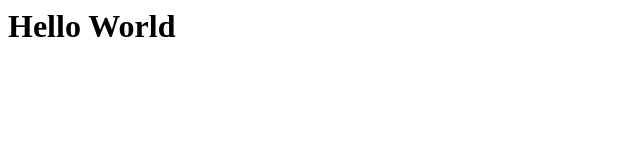
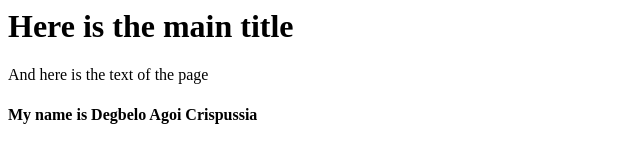
Before and after one commit to Crispussia/crispussia.github.io, a plain HTML site: page index.html in a window 1280 px wide. Shown: the whole page, without its empty margins (0-640 px from the left). Drawn offline with Linux system fonts and the light colour scheme.

Commit message:
First Commit

```diff
--- a/index.html
+++ b/index.html
@@ -6,6 +6,8 @@
     <title>Document</title>
 </head>
 <body>
-    <h1>Hello World</h1>
+<h1> Here is the main title </h1>
+<p>  And here is the text of the page</p>
+<h4>My name is Degbelo Agoi Crispussia </h4>
 </body>
 </html>
```
